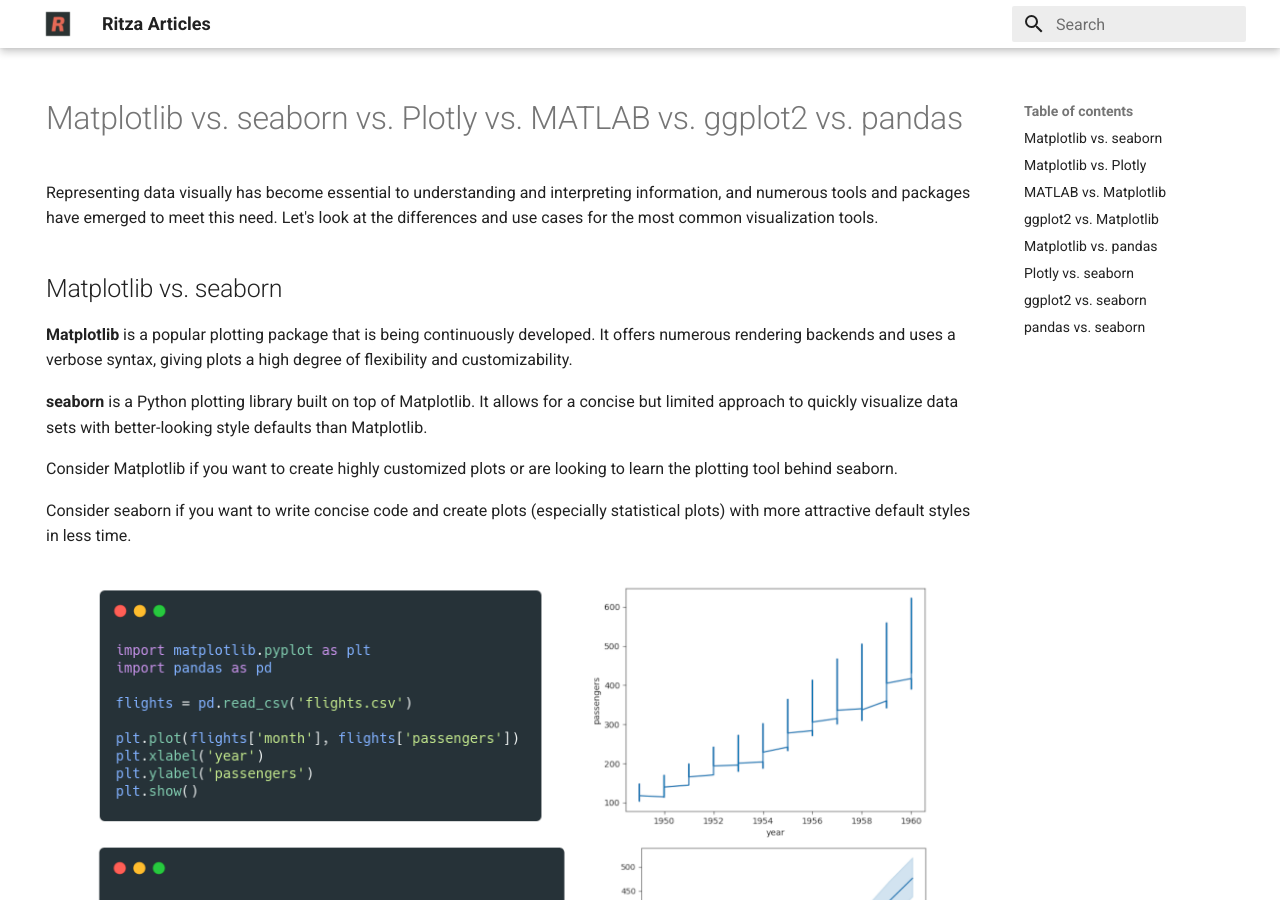
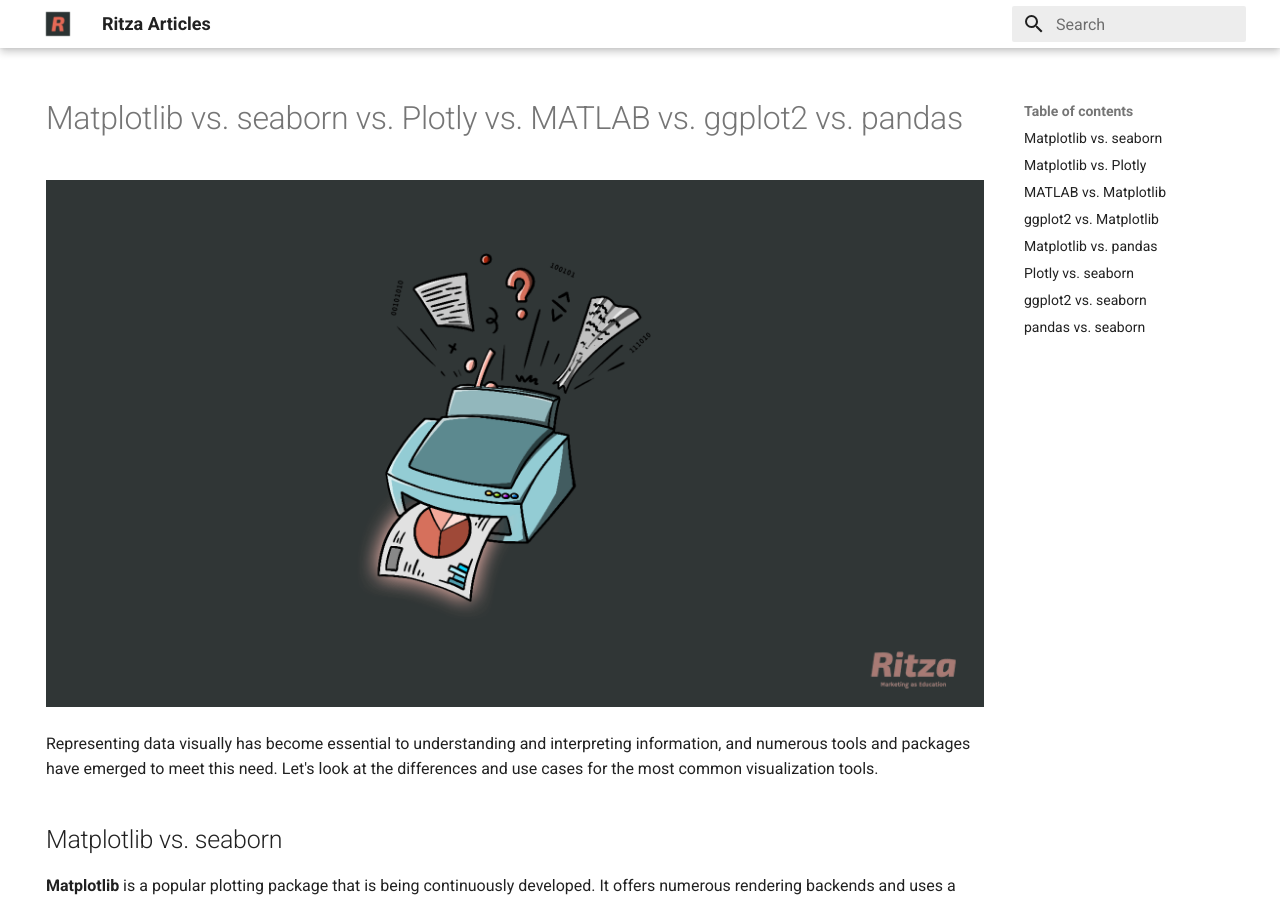
Before and after one commit to ritza-co/internal-articles, an MkDocs documentation site: the page built from docs/matplotlib-vs-seaborn-vs-plotly-vs-MATLAB-vs-ggplot2-vs-pandas.md, in a window 1280 px wide and 900 px high. Built offline with MkDocs 1.6.1 and Material for MkDocs 9.7.7, drawn with Linux system fonts in a browser that asks for light colours.

Commit message:
add matplotlib cover

```diff
--- a/docs/matplotlib-vs-seaborn-vs-plotly-vs-MATLAB-vs-ggplot2-vs-pandas.md
+++ b/docs/matplotlib-vs-seaborn-vs-plotly-vs-MATLAB-vs-ggplot2-vs-pandas.md
@@ -4,6 +4,9 @@ hide:
 ---
 
 # Matplotlib vs. seaborn vs. Plotly vs. MATLAB vs. ggplot2 vs. pandas
+
+![cover](assets/matplotlib-vs-article/matplotlib-vs-cover.png)
+
 Representing data visually has become essential to understanding and interpreting information, and numerous tools and packages have emerged to meet this need. Let's look at the differences and use cases for the most common visualization tools.
 
 ## Matplotlib vs. seaborn
```
Also changed, not shown: docs/assets/matplotlib-vs-article/matplotlib-vs-cover.png (added).
